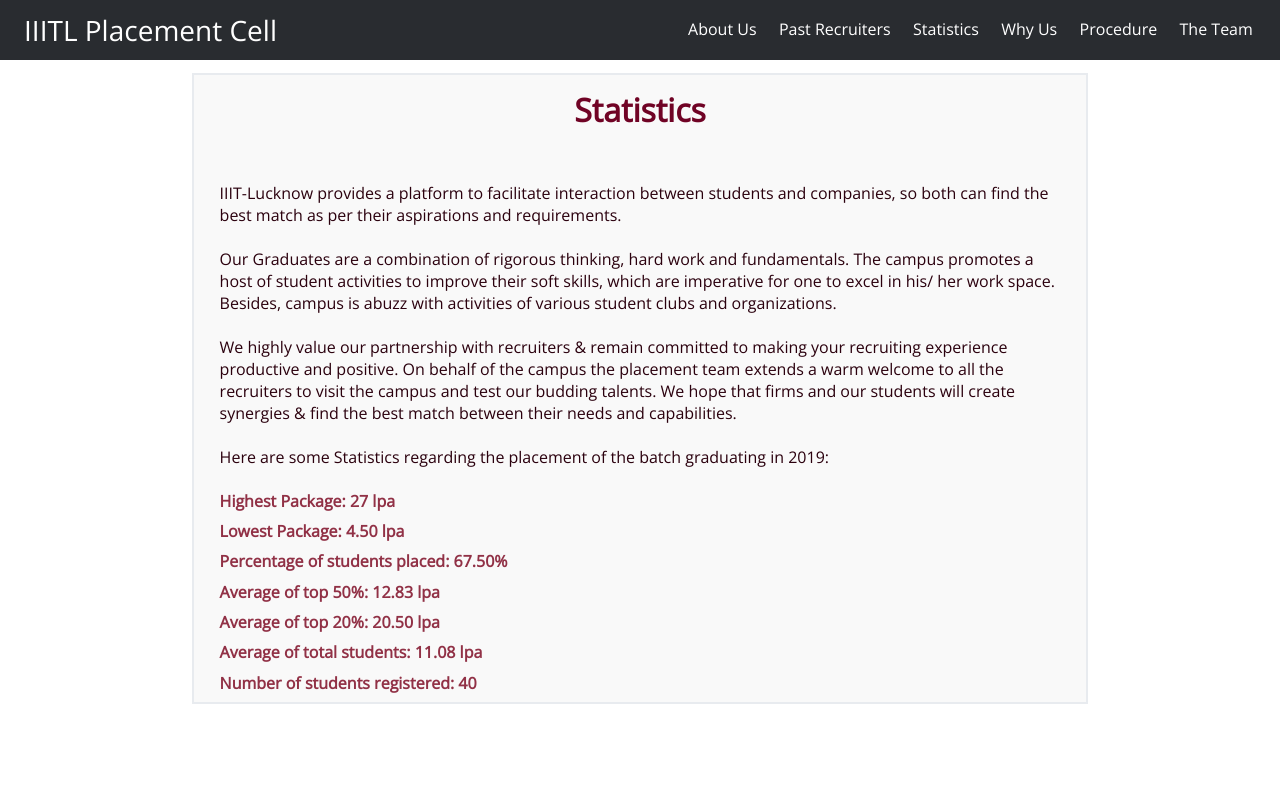
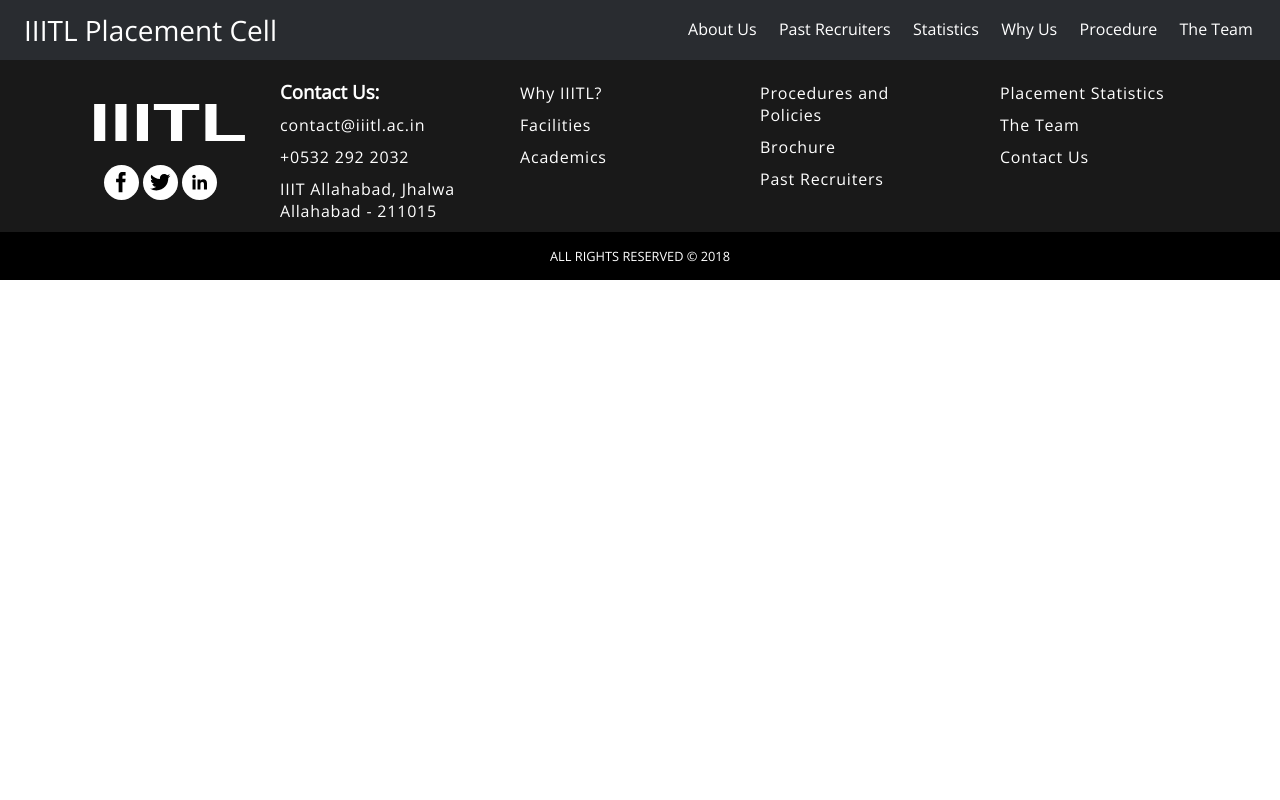
Before and after one commit to axios-iiitl/Placement-Website, a React (Create React App) app: page /statistics in a window 1280 px wide. Shown: the top 800 px of the page. Built offline with nearby package versions, Linux system fonts and the light colour scheme.

Commit message:
stats page changed

```diff
--- a/src/App.css
+++ b/src/App.css
@@ -1055,34 +1055,7 @@ body {
 /* ///////////////////////////////////////////////// */
 /* Placements Stats */
 
-.stats{
-  width:70%;
-  margin-left:15%;
-  background-color: #f9f9f9;
-  margin-top:1vw;
-  margin-bottom: 10vw;
-  border: #e8ebef solid 0.2vw;
-}
 
-.stats p{
-  margin-left: 2vw;
-  margin-right: 2vw;
-  color:#2b000e;
-  font-weight: 250;
-}
-
-.stats h1{
-  text-align: center;
-  margin-top:1vw;
-  margin-bottom: 4vw;
-  color:#700325;
-}
-.stats li{
-  list-style: none;
-  margin-bottom:0.65vw;
-  color:#913146;
-  font-weight: bold;
-}
 
 /* Message Component */
 
--- a/src/components/Placement.js
+++ b/src/components/Placement.js
@@ -3,44 +3,11 @@ import PlacementStatsCard from "./PlacementStatsCard";
 
 const Placement = props => {
   return (
-    <div className='stats'>
-    <h1>Statistics</h1>
-     <p>
-     IIIT-Lucknow provides a platform to facilitate interaction between students and companies, so both can find the best match as per their aspirations and requirements.<br /><br />
-
-Our Graduates are a combination of rigorous thinking, hard work and fundamentals. The campus promotes a host of student activities to improve their soft skills, which are imperative for one to excel in his/ her work space. Besides, campus is abuzz with activities of various student clubs and organizations.<br /><br />
-
-We highly value our partnership with recruiters & remain committed to making your recruiting experience productive and positive. On behalf of the campus the placement team extends a warm welcome to all the recruiters to visit the campus and test our budding talents. We hope that firms and our students will create synergies & find the best match between their needs and capabilities.<br /><br />
-
-Here are some Statistics regarding the placement of the batch graduating in 2019:<br /><br />
-<ul>
-  <li>
-    Highest Package: 27 lpa
-  </li>
-  <li>
-  Lowest Package: 4.50 lpa
-  </li>
-  <li>
-  Percentage of students placed: 67.50%
-  </li>
-  <li>
-  Average of top 50%: 12.83 lpa
-  </li>
-  <li>
-  Average of top 20%: 20.50 lpa
-  </li>
-  <li>
-    Average of total students: 11.08 lpa
-  </li>
-  <li>
-    Number of students registered: 40
-  </li>
-</ul>
-     </p>
-    </div>
+    <div>
 
 
-  );
+    </div>
+  )
 };
 
 export default Placement;
```
Also changed, not shown: src/components/courses.js (added, +12 -0 lines).
